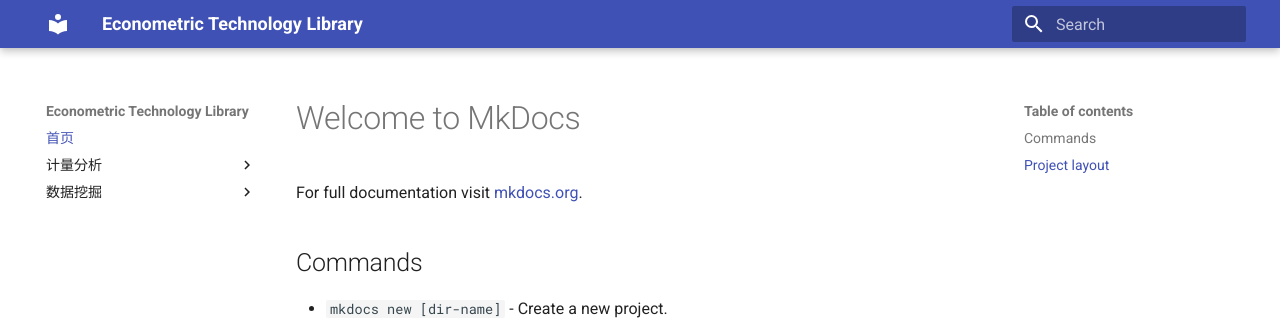
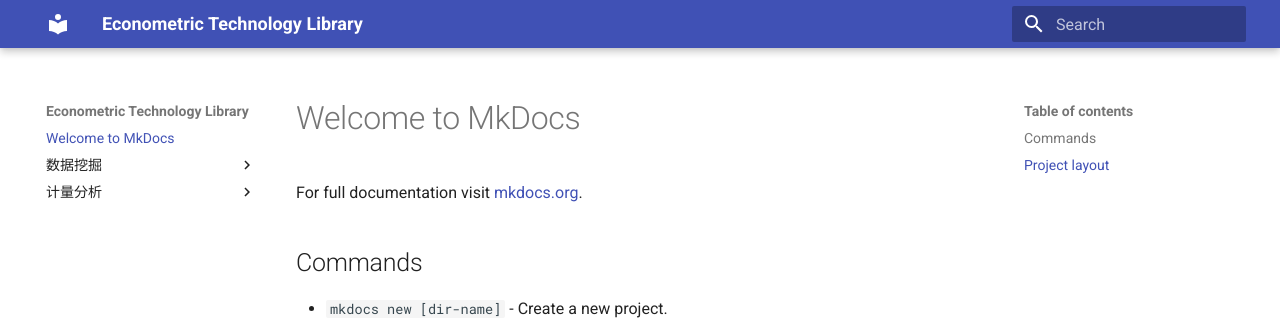
Before and after one commit to WiFi1226/WiFi1226.github.io, an MkDocs documentation site: the page built from docs/index.md, in a window 1280 px wide. Shown: the top 321 px of the page. Built offline with MkDocs 1.6.1 and Material for MkDocs 9.7.7, drawn with Linux system fonts in a browser that asks for light colours; some of the changed lines change nothing that is shown.

Commit message:
删除nav目录版本

```diff
--- a/mkdocs.yml
+++ b/mkdocs.yml
@@ -1,12 +1,6 @@
 site_name: Econometric Technology Library
 
-nav:
-  - 首页: index.md
-  - 计量分析:
-    - DID:
-      - CSDID: 计量分析/DID/CSDID.md
-  - 数据挖掘:
-      - BERT: 数据挖掘/BERT.md
+
 
 theme:
   name: material
```
Also changed, not shown: docs/计量分析/IV/代码.md (added).
